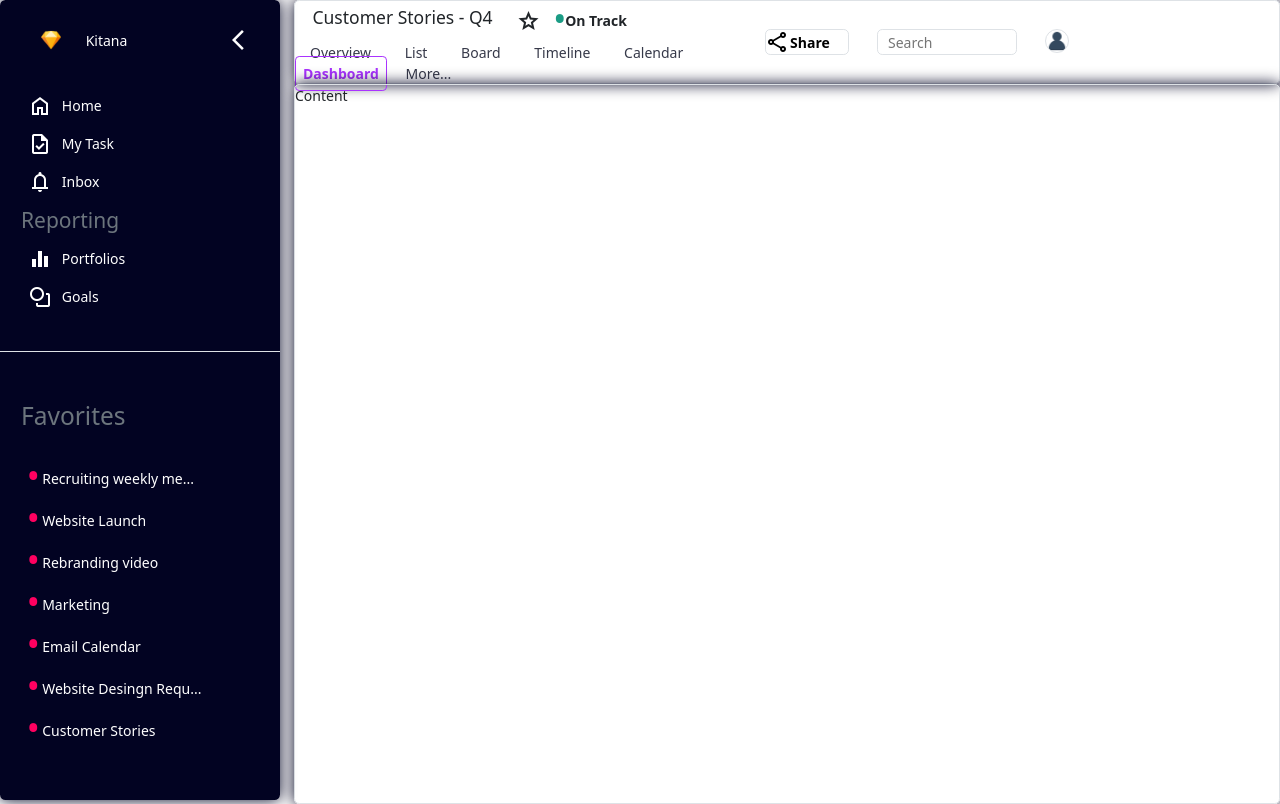
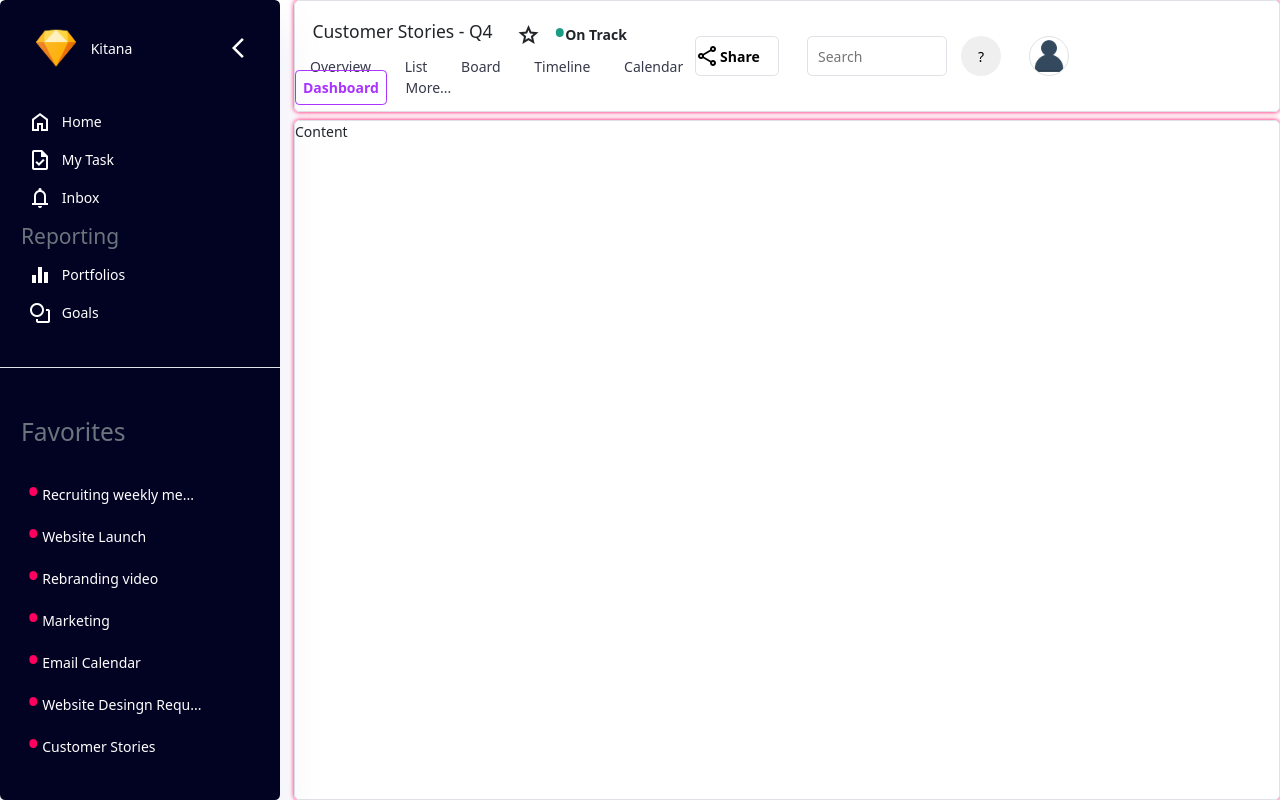
Before and after one commit to zhoommer/Dashboard, a plain HTML site: page index.html in a window 1280 px wide. Drawn offline with nearby package versions, Linux system fonts and the light colour scheme.

Commit message:
New button added!

```diff
--- a/index.html
+++ b/index.html
@@ -46,6 +46,8 @@
 			  <span class="material-symbols-outlined" id="share"> share </span>Share
           </button>
           <input type="search" placeholder="Search" class="border rounded" />
+
+		  <button class="rounded-circle" style="width: 40px; height: 40px; margin-left: 1em;">?</button>
           <img
             src="./images/user.png"
             alt="user"
--- a/style.css
+++ b/style.css
@@ -120,16 +120,16 @@ main {
   grid-template-areas:
     "side head head"
     "side content content";
-  grid-template-rows: auto 90%;
+  grid-template-rows: auto 85%;
 }
 
 header {
   grid-area: head;
-  height: 6em;
+  height: 8em;
   display: flex;
   align-items: center;
   transition: all 0.3s ease;
-  box-shadow: 0px 0px 15px 0px var(--color-sidebar-background);
+  box-shadow: 0px 0px 5px 0px var(--color-danger);
 }
 
 header:hover {
@@ -138,7 +138,7 @@ header:hover {
 
 article {
   grid-area: content;
-  box-shadow: 0px 0px 15px 0px var(--color-sidebar-background);
+  box-shadow: 0px 0px 5px 0px var(--color-danger);
   transition: all 0.3s ease;
 }
 
@@ -154,7 +154,7 @@ aside {
   display: flex;
   flex-direction: column;
   justify-content: flex-start;
-  box-shadow: 0px 0px 15px 0px var(--color-sidebar-background);
+  box-shadow: var(--box-shadow);
   transition: all 0.3s ease;
   overflow-y: scroll;
   overflow-x: hidden;
@@ -314,8 +314,11 @@ input[type="search"] {
 }
 
 img {
+	width: 40px;
+	height: 40px;
 	margin-left: 2em;
 	object-fit: cover;
+	cursor: pointer;
 }
 
 
```
